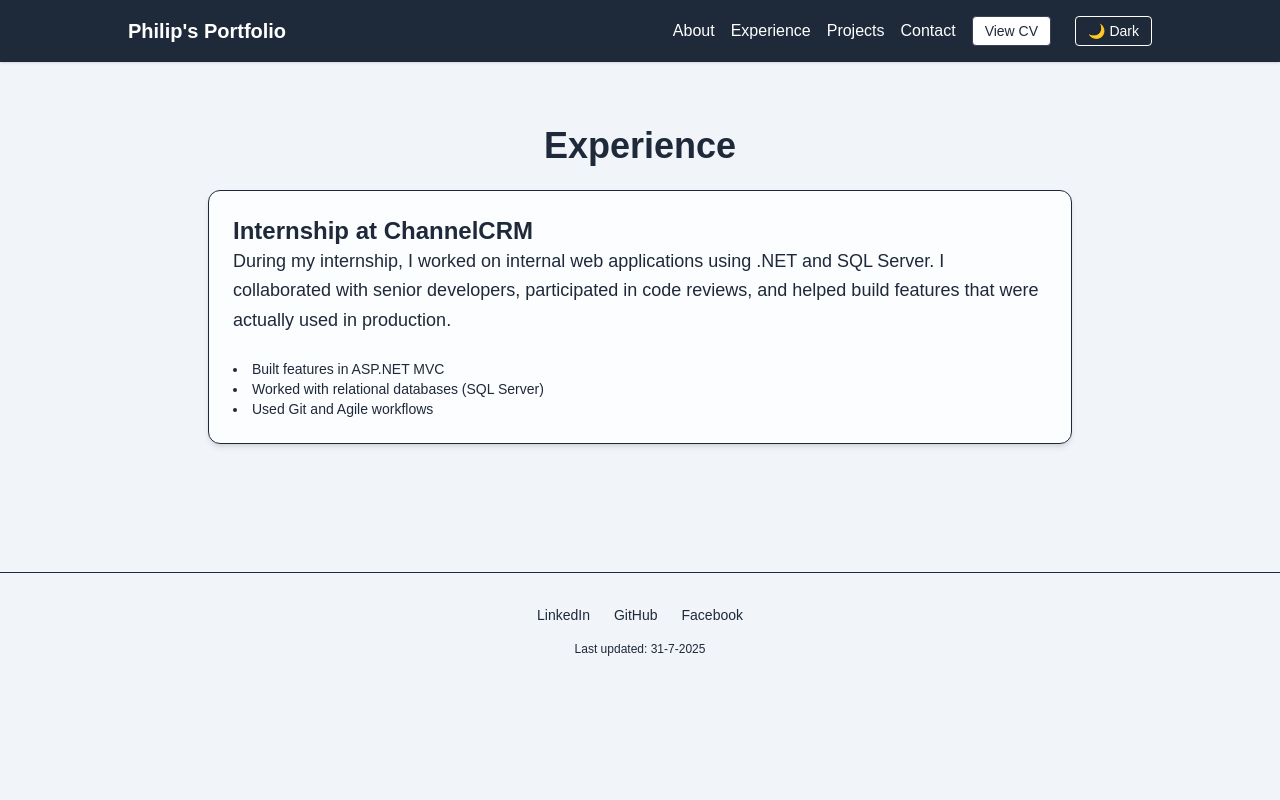
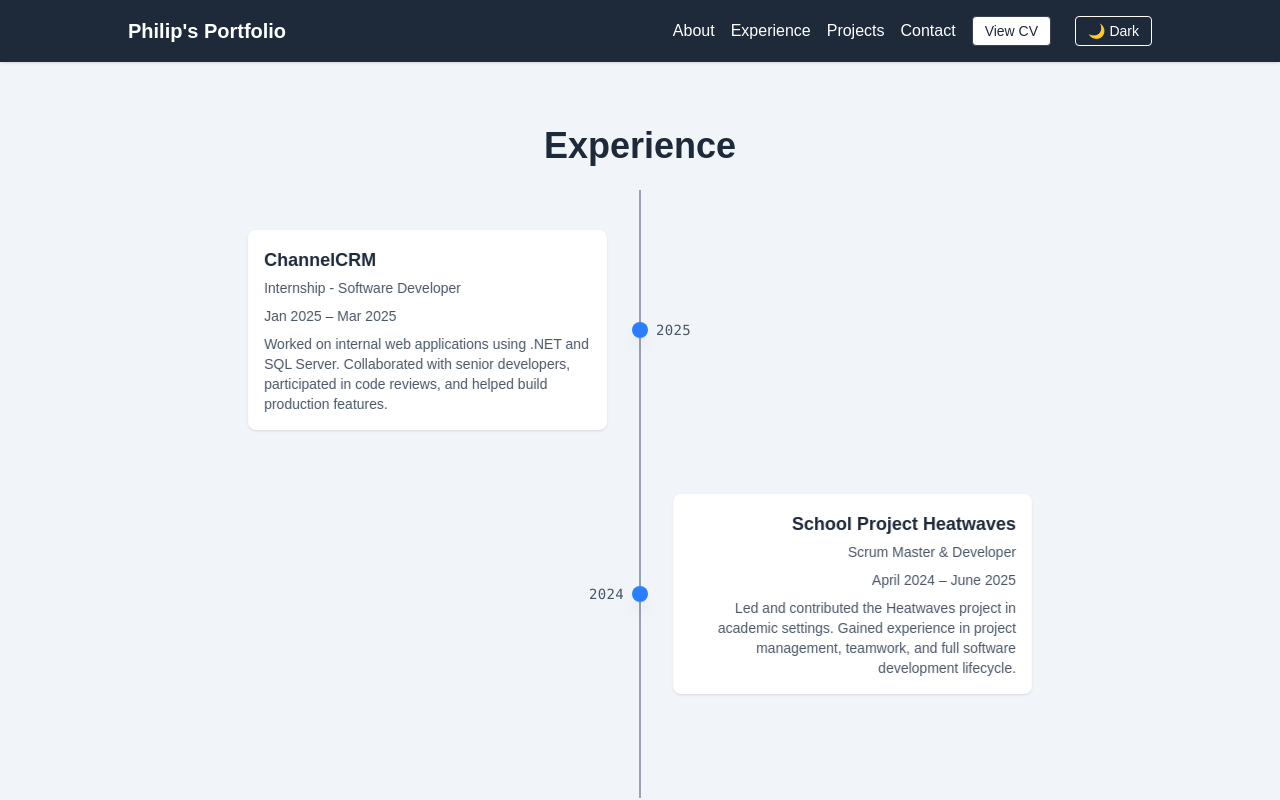
Before and after one commit to Nuggitt/portfolio-nextjs, a Next.js app: page /work in a window 1280 px wide. Shown: the top 800 px of the page. Built offline with nearby package versions, Linux system fonts and the light colour scheme.

Commit message:
Timeline added on experience page.

```diff
--- a/src/app/globals.css
+++ b/src/app/globals.css
@@ -118,3 +118,118 @@ footer p {
 .project-table td {
   @apply px-4 py-3 text-sm text-gray-700 dark:text-gray-300;
 }
+
+/* Timeline */
+.timeline {
+  @apply border-l-2 border-gray-300 dark:border-gray-600 ml-2 pl-6 space-y-8;
+}
+
+.timeline-item {
+  @apply relative;
+}
+
+.timeline-dot {
+  @apply w-3 h-3 bg-blue-600 dark:bg-blue-400 rounded-full absolute -left-[7px] top-1;
+}
+
+.timeline-content {
+  @apply bg-white dark:bg-gray-800 rounded-lg shadow p-4 transition-transform transition-shadow duration-300;
+}
+
+.timeline-content:hover {
+  @apply -translate-y-1 shadow-xl;
+}
+
+.timeline-content h3 {
+  @apply text-lg font-semibold;
+}
+
+.timeline-content p {
+  @apply text-sm text-gray-600 dark:text-gray-300;
+}
+
+.timeline-entry {
+  @apply relative pl-10;
+}
+
+.timeline-date {
+  @apply absolute left-0 -top-1 text-xs text-gray-600 dark:text-gray-400;
+}
+
+/* Ekstra, hvis ønsket */
+.timeline-line {
+  @apply border-l-4 border-gray-400 dark:border-gray-600;
+}
+
+.timeline-dot {
+  @apply w-6 h-6 rounded-full bg-blue-500 shadow-lg;
+}
+
+.timeline-dot--center {
+  @apply absolute left-1/2 top-1/2 -translate-x-1/2 -translate-y-1/2
+         w-4 h-4 rounded-full bg-blue-500 shadow-lg transition-transform transition-colors duration-300;
+}
+
+.timeline-dot--center:hover {
+  @apply scale-110 bg-blue-600 dark:bg-blue-400;
+}
+
+/* === Centered Timeline Variant (passer til eksisterende tema) === */
+
+.timeline-center {
+  @apply relative p-10;
+}
+
+.timeline-center-line {
+  @apply pointer-events-none absolute top-0 bottom-0 left-1/2 -translate-x-1/2 border border-gray-400 dark:border-gray-600;
+}
+
+/* Hver række er 3 kolonner: venstre | 2px center | højre */
+.timeline-row {
+  @apply relative mb-16 grid items-center gap-8;
+  grid-template-columns: 1fr 2px 1fr;
+}
+
+/* Midterkolonne til dot + år */
+.timeline-center-col {
+  @apply relative;
+}
+
+/* Centeret dot (uafhængig af den venstre-justerede .timeline-dot) */
+.timeline-dot--center {
+  @apply absolute left-1/2 top-1/2 -translate-x-1/2 -translate-y-1/2 w-4 h-4 rounded-full bg-blue-500 shadow-lg;
+}
+
+/* Årstal – tema-aware farver og ens afstand på begge sider af dotten */
+.timeline-year {
+  @apply absolute top-1/2 -translate-y-1/2 text-sm font-mono tracking-wide
+         text-gray-600 dark:text-gray-300 transition-colors duration-300;
+}
+
+.timeline-year:hover {
+  @apply text-blue-600 dark:text-blue-400;
+}
+
+/* Årstal højre for dotten (når kortet er til venstre) */
+.timeline-year--right {
+  @apply left-1/2 ml-4 text-left;
+}
+
+/* Årstal venstre for dotten (når kortet er til højre) */
+.timeline-year--left {
+  @apply right-1/2 mr-4 text-right;
+}
+
+/* Kolonne-låsning for centered timeline */
+.timeline-col-left {
+  grid-column: 1 / 2;
+}
+
+.timeline-center-col {
+  @apply relative;
+  grid-column: 2 / 3;
+}
+
+.timeline-col-right {
+  grid-column: 3 / 4;
+}
--- a/src/app/work/page.js
+++ b/src/app/work/page.js
@@ -1,22 +1,10 @@
+import Timeline from "@/components/timeLine";
+
 export default function WorkPage() {
   return (
     <main className="max-w-4xl mx-auto px-4 py-16">
       <h1 className="text-4xl font-bold mb-6 text-center">Experience</h1>
-
-      <div className="border rounded-xl p-6 shadow-md bg-white/80 dark:bg-gray-800/60 transition">
-        <h2 className="text-2xl font-semibold">Internship at ChannelCRM</h2>
-        <p className="text-lg leading-relaxed mb-6">
-          During my internship, I worked on internal web applications using .NET
-          and SQL Server. I collaborated with senior developers, participated in
-          code reviews, and helped build features that were actually used in
-          production.
-        </p>
-        <ul className="list-disc list-inside mt-4 text-sm">
-          <li>Built features in ASP.NET MVC</li>
-          <li>Worked with relational databases (SQL Server)</li>
-          <li>Used Git and Agile workflows</li>
-        </ul>
-      </div>
+      <Timeline />
     </main>
   );
 }
--- /dev/null
+++ b/src/components/timeLine.js
@@ -0,0 +1,153 @@
+"use client";
+import { useEffect, useRef, useState } from "react";
+
+const experiences = [
+  {
+    company: "ChannelCRM",
+    title: "Internship - Software Developer",
+    start: "Jan 2025",
+    end: "Mar 2025",
+    year: "2025",
+    description:
+      "Worked on internal web applications using .NET and SQL Server. Collaborated with senior developers, participated in code reviews, and helped build production features.",
+  },
+  {
+    company: "School Project Heatwaves",
+    title: "Scrum Master & Developer",
+    start: "April 2024",
+    end: "June 2025",
+    year: "2024",
+    description:
+      "Led and contributed the Heatwaves project in academic settings. Gained experience in project management, teamwork, and full software development lifecycle.",
+  },
+];
+
+/* Hook: observer der kun animerer én gang */
+function useInViewOnce(
+  options = { threshold: 0.15, rootMargin: "0px 0px -10% 0px" }
+) {
+  const ref = useRef(null);
+  const [shown, setShown] = useState(false);
+
+  useEffect(() => {
+    if (shown) return;
+    const el = ref.current;
+    if (!el) return;
+
+    const prefersReduced =
+      typeof window !== "undefined" &&
+      window.matchMedia &&
+      window.matchMedia("(prefers-reduced-motion: reduce)").matches;
+
+    if (prefersReduced) {
+      setShown(true);
+      return;
+    }
+
+    const io = new IntersectionObserver((entries) => {
+      entries.forEach((e) => {
+        if (e.isIntersecting) {
+          setShown(true);
+          io.disconnect();
+        }
+      });
+    }, options);
+
+    io.observe(el);
+    return () => io.disconnect();
+  }, [shown, options]);
+
+  return { ref, shown };
+}
+
+/* Wrapper der giver fade/slide ind */
+function Reveal({ children, direction = "up", delay = 0 }) {
+  const { ref, shown } = useInViewOnce();
+
+  const base =
+    "will-change-transform motion-safe:transition-all motion-safe:duration-1000 motion-safe:ease-out";
+  const hiddenMap = {
+    left: "opacity-0 -translate-x-8",
+    right: "opacity-0 translate-x-8",
+    up: "opacity-0 translate-y-6",
+  };
+  const visible = "opacity-100 translate-x-0 translate-y-0";
+
+  return (
+    <div
+      ref={ref}
+      style={{ transitionDelay: shown ? `${delay}ms` : "0ms" }}
+      className={`${base} ${shown ? visible : hiddenMap[direction]}`}
+    >
+      {children}
+    </div>
+  );
+}
+
+function Card({ company, title, start, end, description, align = "left" }) {
+  return (
+    <div
+      className={`timeline-content ${
+        align === "left" ? "text-left" : "text-right"
+      }`}
+    >
+      <h3 className="text-lg font-semibold mb-1">{company}</h3>
+      <p className="text-sm text-gray-600 dark:text-gray-300 mb-2">{title}</p>
+      <p className="text-sm mb-2">
+        <span className="font-medium">{start}</span> –{" "}
+        <span className="font-medium">{end}</span>
+      </p>
+      <p className="text-sm text-gray-600 dark:text-gray-300">{description}</p>
+    </div>
+  );
+}
+
+export default function Timeline() {
+  return (
+    <div className="timeline-center">
+      {/* Lodret centerlinje */}
+      <div className="timeline-center-line" />
+
+      {experiences.map((exp, index) => {
+        const isLeft = index % 2 === 0;
+
+        return (
+          <div key={index} className="timeline-row">
+            {/* Venstre kort */}
+            <div className={`${isLeft ? "block" : "hidden"} timeline-col-left`}>
+              <Reveal direction="left">
+                <Card {...exp} align="left" />
+              </Reveal>
+            </div>
+
+            {/* Midterkolonne (dot + år) */}
+            <div className="timeline-center-col">
+              {/* Dot + år med lille pop/fade */}
+              <Reveal delay={100}>
+                <div className="relative">
+                  <div className="timeline-dot timeline-dot--center motion-safe:transition motion-safe:duration-700 motion-safe:ease-out motion-safe:scale-100 opacity-100" />
+                  <div
+                    className={`timeline-year font-mono tracking-wide text-gray-600 dark:text-gray-300 ${
+                      isLeft ? "timeline-year--right" : "timeline-year--left"
+                    }`}
+                  >
+                    {exp.year}
+                  </div>
+                </div>
+              </Reveal>
+            </div>
+
+            {/* Højre kort */}
+            <div
+              className={`${isLeft ? "hidden" : "block"} timeline-col-right`}
+            >
+              <Reveal direction="right">
+                <Card {...exp} align="right" />
+              </Reveal>
+            </div>
+          </div>
+        );
+      })}
+    </div>
+  );
+}
```
Also changed, not shown: 1 other file (tests, documents, lock files or other folders).
